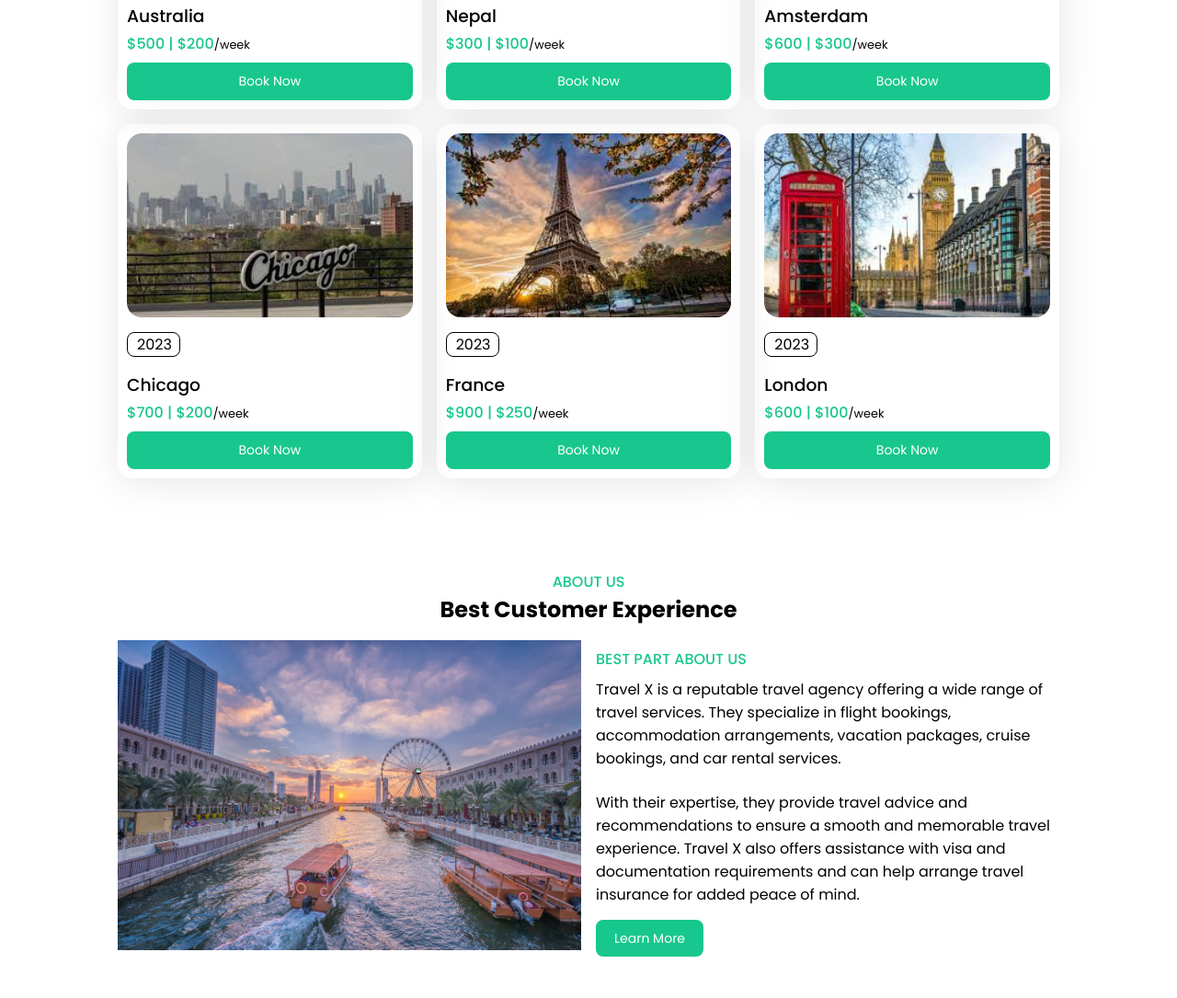
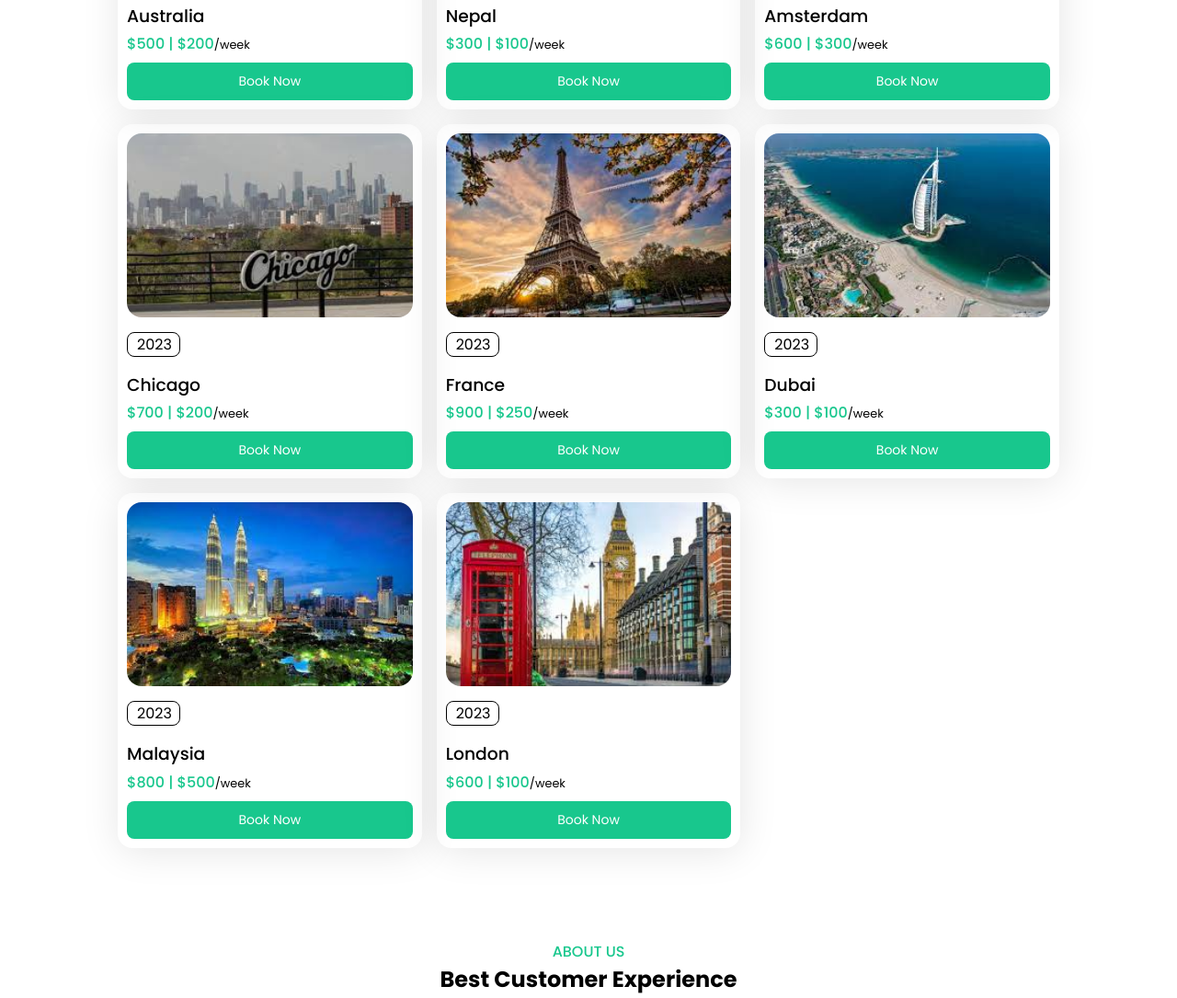
Before and after one commit to Nehaa222/Travel-website, a plain HTML site: page index.html in a window 1280 px wide. Shown: the part 1208-2293 px from the top of the page at 92% size. Drawn offline with nearby package versions, Linux system fonts and the light colour scheme.

Commit message:
New changes

```diff
--- a/index.html
+++ b/index.html
@@ -90,6 +90,28 @@
                 <h2>$900 | $250<span>/week</span></h2>
                 <a href="https://amadeus.com/" class="btn">Book Now</a>
             </div>
+
+            <div class="box">
+                <div class="box-img">
+                    <img src="dubai1.jfif" alt="">
+                </div>
+                <p>2023</p>
+                <h3>Dubai</h3>
+                <h2>$300 | $100<span>/week</span></h2>
+                <a href="https://www.expertrangers.com/" class="btn">Book Now</a>
+            </div>
+
+            <div class="box">
+                <div class="box-img">
+                    <img src="malaysia1.jfif" alt="">
+                </div>
+                <p>2023</p>
+                <h3>Malaysia</h3>
+                <h2>$800 | $500<span>/week</span></h2>
+                <a href="https://holidays.malaysiaairlines.com/" class="btn">Book Now</a>
+            </div>
+
+
 
             <div class="box">
                 <div class="box-img">
```
Also changed, not shown: dubai1.jfif (added), malaysia1.jfif (added).
